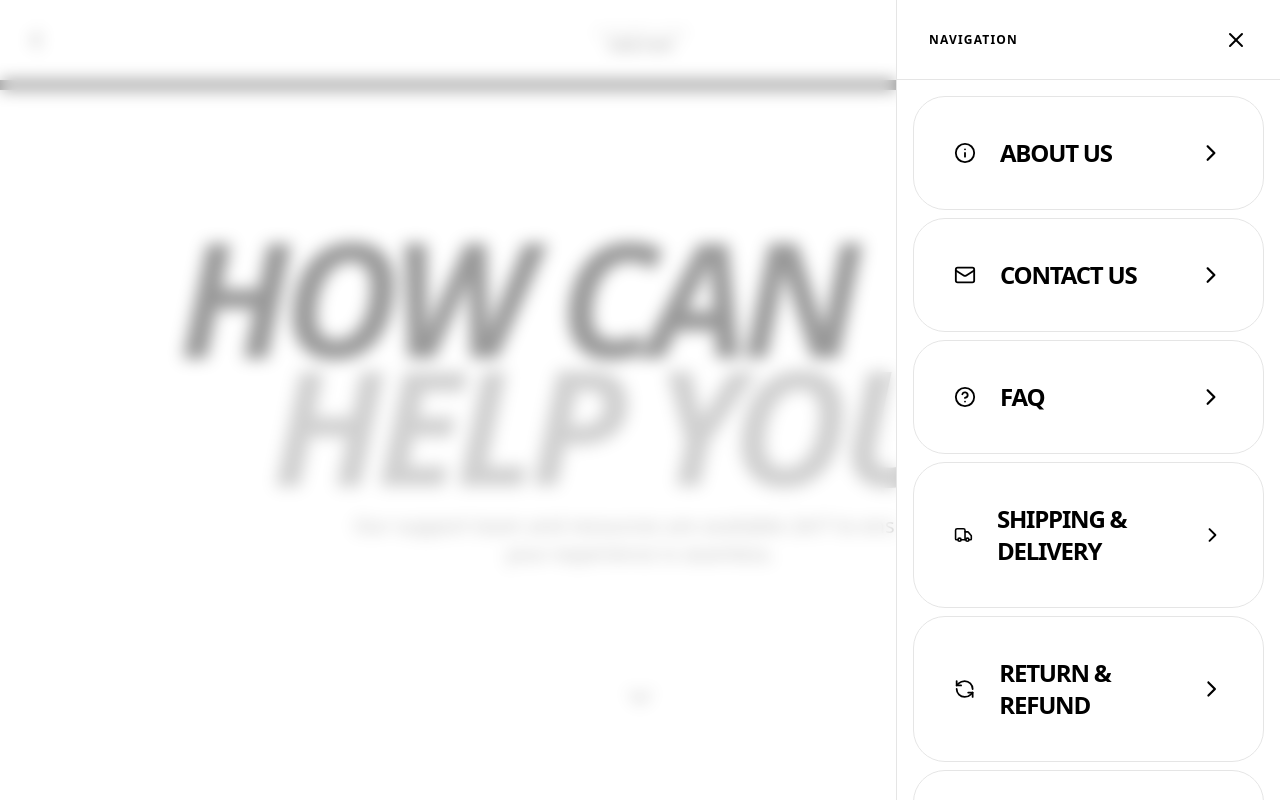
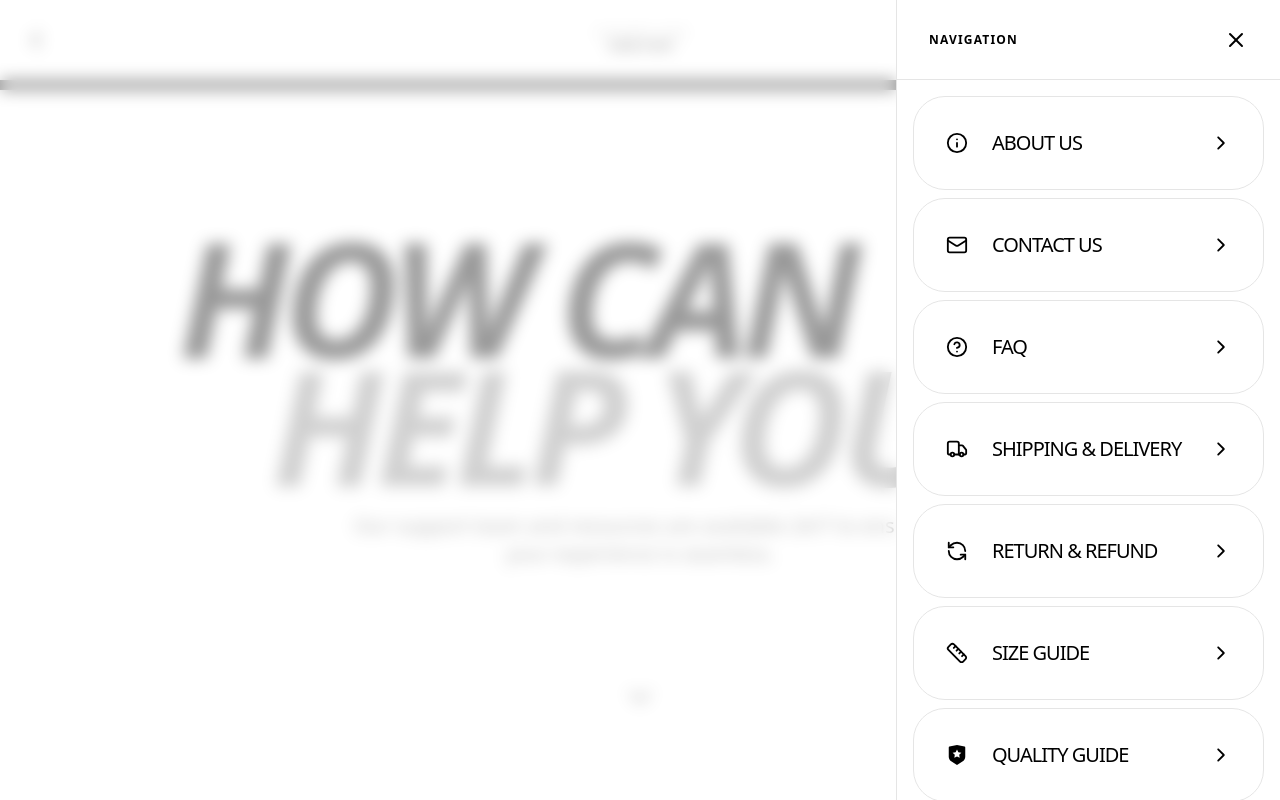
Before and after one commit to FashionFriday-tech/platform, a Next.js app: page /help in a window 1280 px wide. Both pictures are taken after a click on the button 1245 px from the left and 40 px from the top of the page. Shown: the top 800 px of the page. Built offline with nearby package versions, Linux system fonts and the light colour scheme.

Commit message:
ui (help nav) : update the text size and padding

```diff
--- a/src/app/(marketing)/help/layout.tsx
+++ b/src/app/(marketing)/help/layout.tsx
@@ -83,7 +83,7 @@ export default function HelpLayout({
                 key={item.id}
                 href={item.href}
                 onClick={() => setIsMenuOpen(false)}
-                className={`flex items-center justify-between p-10 rounded-4xl transition-all border border-border text-2xl ${
+                className={`flex items-center justify-between p-8 rounded-4xl transition-all border border-border text-xl ${
                   pathname === item.href
                     ? "bg-foreground text-background"
                     : "hover:bg-background-muted "
@@ -91,7 +91,7 @@ export default function HelpLayout({
               >
                 <div className="flex items-center gap-6">
                   {item.icon}
-                  <span className="font-bold uppercase tracking-tighter">
+                  <span className="uppercase tracking-tighter">
                     {item.label}
                   </span>
                 </div>
```
